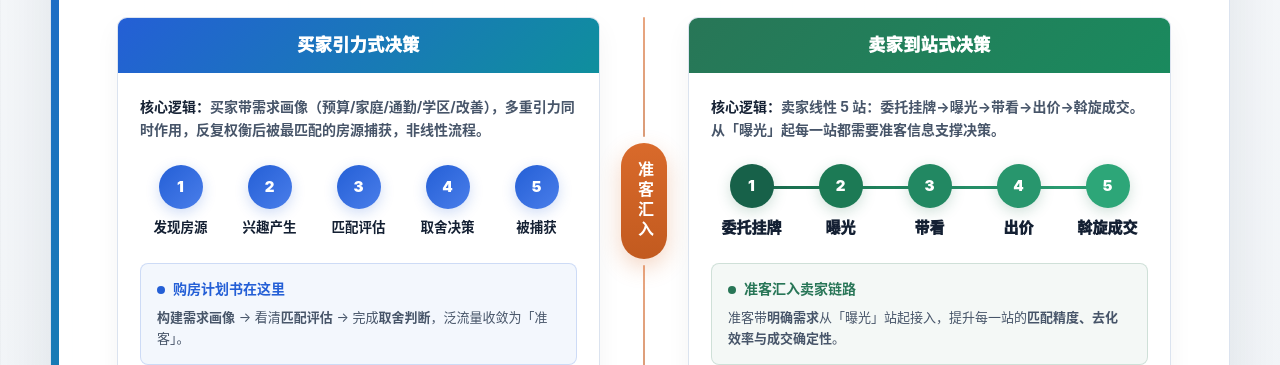
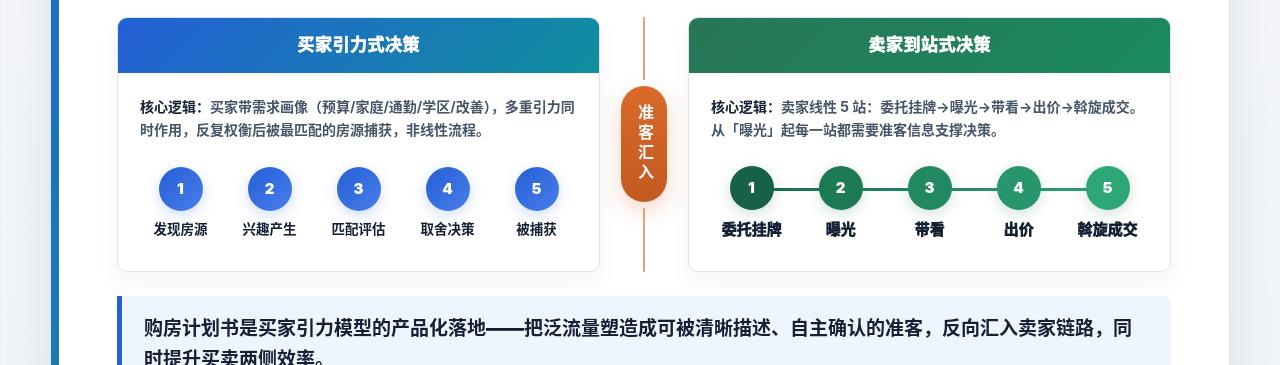
Before and after one commit to Summermax-cmd/summer-home, a website: page goufang/index.html in a window 1280 px wide. Shown: the part 435-800 px from the top of the page. Drawn offline with Linux system fonts and the light colour scheme.

Commit message:
Update goufang: 去掉 01 模块两个 pos-tip，pos-body 改为两行布局

```diff
--- a/goufang/index.html
+++ b/goufang/index.html
@@ -203,7 +203,7 @@
     .pos-header { padding: 14px 18px; font-size: 17px; font-weight: 950; color: #fff; text-align: center; letter-spacing: .5px; }
     .pos-header.h-buyer { background: linear-gradient(135deg, var(--blue), var(--cyan)); }
     .pos-header.h-seller { background: linear-gradient(135deg, var(--green), #1a8a5e); }
-    .pos-body { flex: 1; padding: 22px 22px 20px; display: grid; grid-template-rows: auto 1fr auto; gap: 18px; }
+    .pos-body { flex: 1; padding: 22px 22px 24px; display: grid; grid-template-rows: auto 1fr; gap: 20px; }
     .pos-body p { font-size: 14px; margin: 0; line-height: 1.65; }
     .pos-intro p { color: #475569; }
     .pos-intro p strong { color: var(--ink); }
@@ -463,10 +463,6 @@
                   <div class="gnode"><div class="gnode-circle">5</div><div class="gnode-name">被捕获</div></div>
                 </div>
               </div>
-              <div class="pos-tip tip-buyer">
-                <div class="tip-head"><span class="tip-dot" style="background:var(--blue)"></span>购房计划书在这里</div>
-                <div class="tip-text"><strong>构建需求画像</strong> → 看清<strong>匹配评估</strong> → 完成<strong>取舍判断</strong>，泛流量收敛为「准客」。</div>
-              </div>
             </div>
           </div>
 
@@ -490,10 +486,6 @@
                   <div class="station"><div class="station-dot" style="border-color:var(--orange)">4</div><div class="station-name">出价</div></div>
                   <div class="station"><div class="station-dot" style="border-color:var(--orange)">5</div><div class="station-name">斡旋成交</div></div>
                 </div>
-              </div>
-              <div class="pos-tip tip-seller">
-                <div class="tip-head"><span class="tip-dot" style="background:var(--green)"></span>准客汇入卖家链路</div>
-                <div class="tip-text">准客带<strong>明确需求</strong>从「曝光」站起接入，提升每一站的<strong>匹配精度、去化效率与成交确定性</strong>。</div>
               </div>
             </div>
           </div>
```
